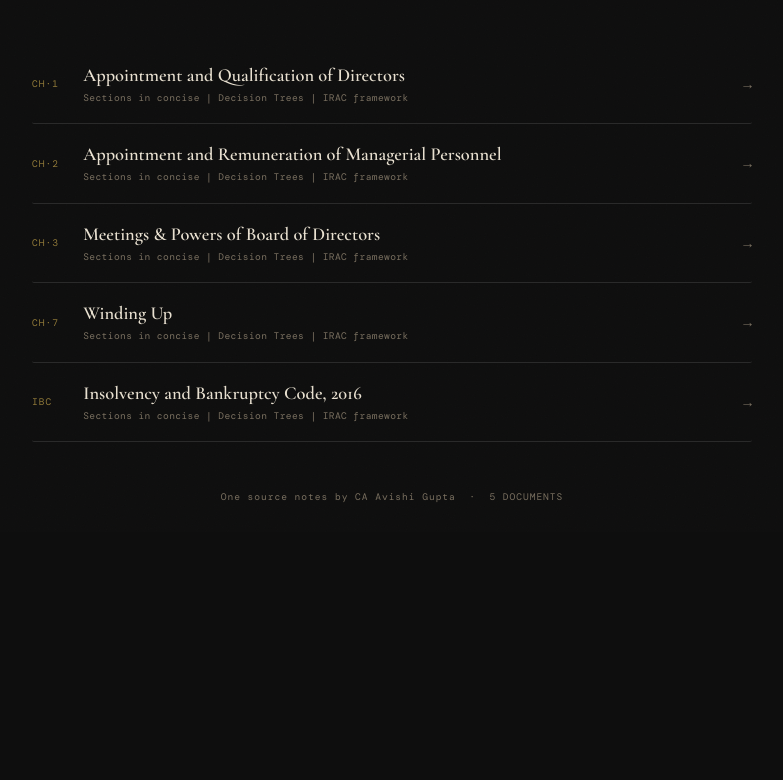
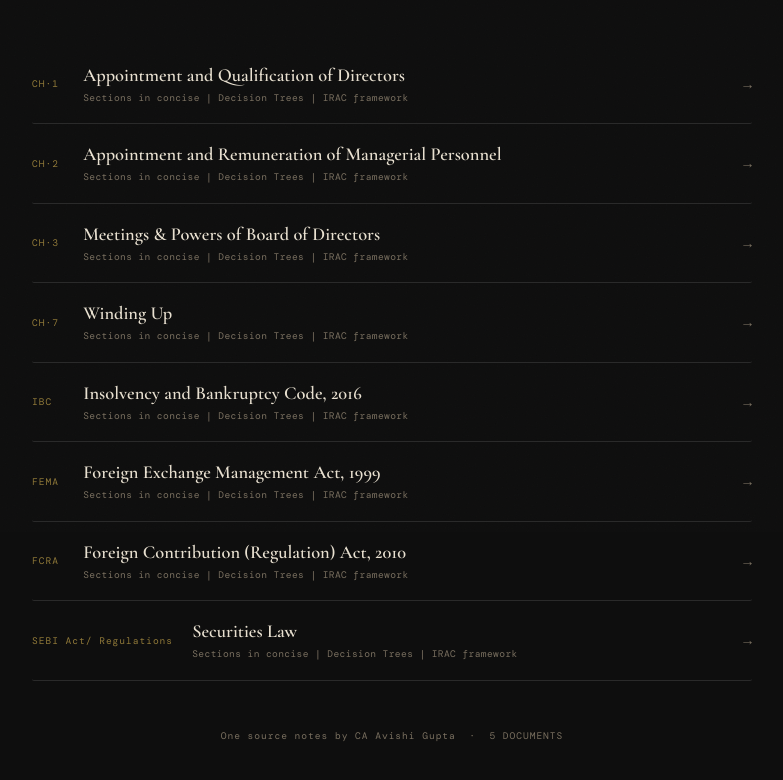
Before and after one commit to avishigupta700-svg/Law_Notes_May-26, a plain HTML site: page index.html in a window 1280 px wide. Shown: the part 268-1048 px from the top of the page, without its empty margins (248-1031 px from the left). Before the commit the page ends 819 px from the top, so only its background shows below. Drawn offline with nearby package versions, Linux system fonts and the light colour scheme; a web font is replaced by a local one.

Commit message:
Update index.html

```diff
--- a/index.html
+++ b/index.html
@@ -264,6 +264,40 @@
         </a>
       </li>
 
+    <li class="doc-item">
+      <a class="doc-link" href="FEMA_Strategic_Framework_CA_Final.html">
+        <span class="doc-num">FEMA</span>
+        <div class="doc-info">
+          <div class="doc-title">Foreign Exchange Management Act, 1999</div>
+          <div class="doc-file">Sections in concise | Decision Trees | IRAC framework</div>
+        </div>
+        <span class="doc-arrow">→</span>
+      </a>
+      </li>
+
+    <li class="doc-item">
+      <a class="doc-link" href="FCRA_Strategic_Framework.html">
+        <span class="doc-num">FCRA</span>
+        <div class="doc-info">
+          <div class="doc-title">Foreign Contribution (Regulation) Act, 2010</div>
+          <div class="doc-file">Sections in concise | Decision Trees | IRAC framework</div>
+        </div>
+        <span class="doc-arrow">→</span>
+      </a>
+      </li>
+
+   <li class="doc-item">
+      <a class="doc-link" href="Securities_Law_Strategic_Framework.html">
+        <span class="doc-num">SEBI Act/ Regulations</span>
+        <div class="doc-info">
+          <div class="doc-title">Securities Law</div>
+          <div class="doc-file">Sections in concise | Decision Trees | IRAC framework</div>
+        </div>
+        <span class="doc-arrow">→</span>
+      </a>
+      </li>
+
+
     </ul>
 
     <footer>One source notes by CA Avishi Gupta &nbsp;·&nbsp; 5 DOCUMENTS</footer>
```
